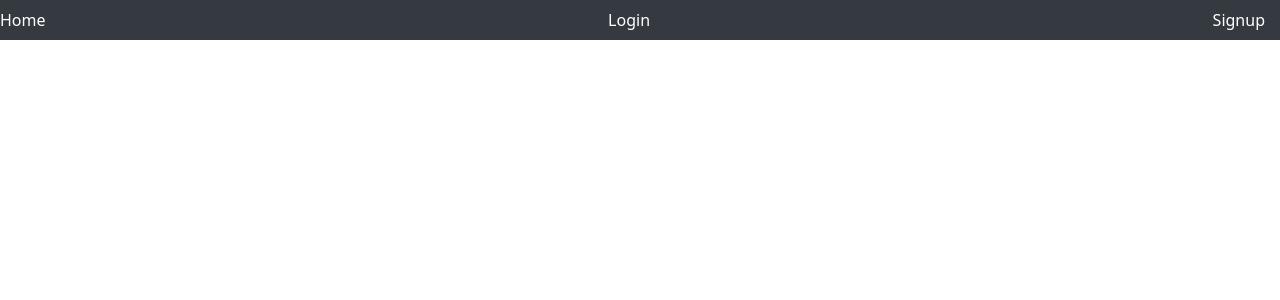
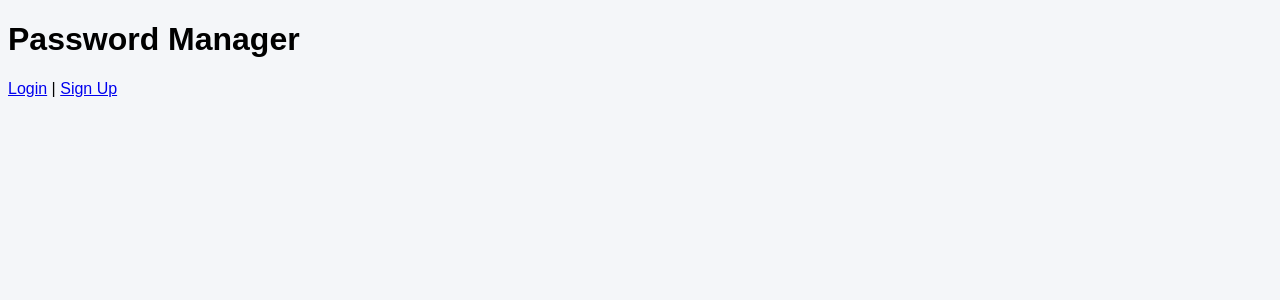
Before and after one commit to 24Manish-ctr/password_manager, a Python web app: template templates/base.html in a window 1280 px wide. Shown: the top 300 px of the page. Run offline with Jinja, Linux system fonts and the light colour scheme; the template is opened without the code that fills it, so the values that code supplies are empty.

Commit message:
Update base.html

```diff
--- a/templates/base.html
+++ b/templates/base.html
@@ -2,24 +2,36 @@
 <html lang="en">
 <head>
     <meta charset="UTF-8">
-    <meta name="viewport" content="width=device-width, initial-scale=1.0">
     <title>Password Manager</title>
     <link rel="stylesheet" href="{{ url_for('static', filename='style.css') }}">
-    <link href="https://cdn.jsdelivr.net/npm/bootstrap@5.3.2/dist/css/bootstrap.min.css" rel="stylesheet">
+    <link rel="icon" href="{{ url_for('static', filename='favicon.ico') }}">
 </head>
 <body>
-    <div class="navbar">
-        <a href="{{ url_for('home') }}">Home</a>
+    <header>
+        <h1>Password Manager</h1>
         {% if session.get('username') %}
-            <a href="{{ url_for('dashboard') }}">Dashboard</a>
+        <nav>
+            <a href="{{ url_for('dashboard') }}">Dashboard</a> |
             <a href="{{ url_for('logout') }}">Logout</a>
+        </nav>
         {% else %}
-            <a href="{{ url_for('login') }}">Login</a>
-            <a href="{{ url_for('register') }}">Signup</a>
+        <nav>
+            <a href="{{ url_for('login') }}">Login</a> |
+            <a href="{{ url_for('register') }}">Sign Up</a>
+        </nav>
         {% endif %}
-    </div>
-    <div class="container mt-4">
+    </header>
+    <main>
+        {% with messages = get_flashed_messages() %}
+        {% if messages %}
+            <ul class="flash-messages">
+            {% for msg in messages %}
+                <li>{{ msg }}</li>
+            {% endfor %}
+            </ul>
+        {% endif %}
+        {% endwith %}
         {% block content %}{% endblock %}
-    </div>
+    </main>
 </body>
 </html>
```
